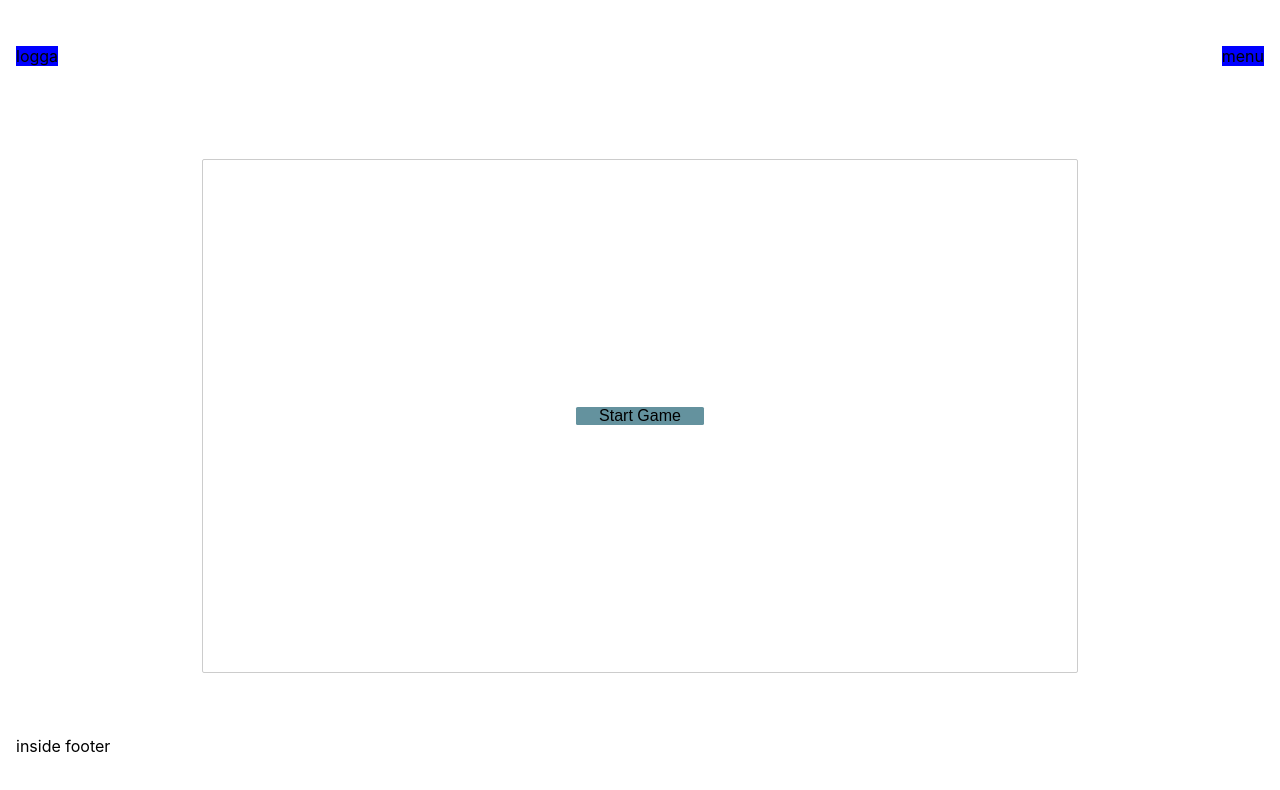
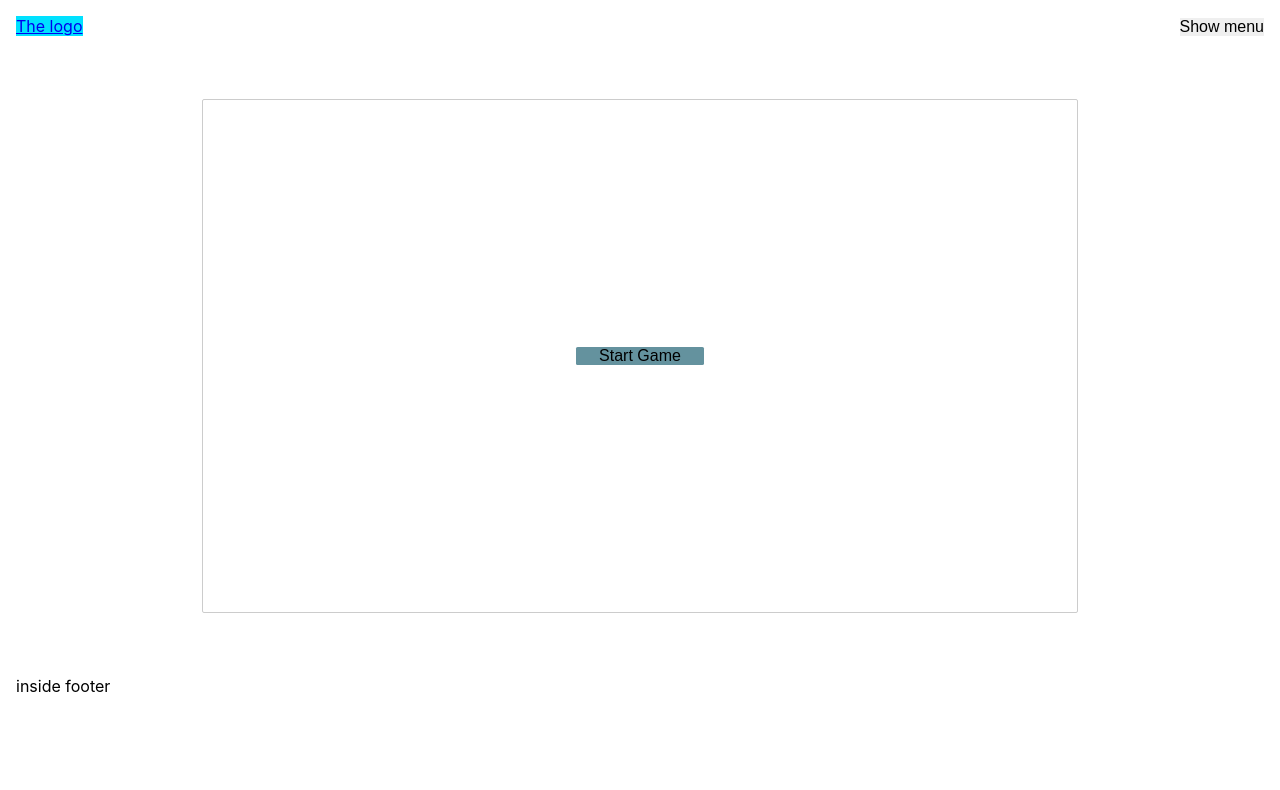
Before and after one commit to D3MOCRAZY/democrazy, a React (Create React App) app: page / in a window 1280 px wide. Shown: the top 790 px of the page. Built offline with nearby package versions, Linux system fonts and the light colour scheme.

Commit message:
the menu

```diff
--- a/src/App.css
+++ b/src/App.css
@@ -40,10 +40,13 @@ button{
 /* Elements inside the Header-class */
 
 .logo{
-  background-color:blue;
+  background-color:rgb(0, 225, 255);
 }
 .menu{
   background-color:blue;
+  font-size: 50px;
+
+
 }
 
 /* Elements inside the Main-class */
--- a/src/components/header.js
+++ b/src/components/header.js
@@ -1,26 +1,76 @@
 import React from 'react';
 
 
+export default class Header extends React.Component {
+
+  constructor() {
+    super();
+
+    this.state = {
+      showMenu: false,
+    }
+    this.showMenu = this.showMenu.bind(this);
+    this.closeMenu = this.closeMenu.bind(this);
+
+  }
+  showMenu(event) {
+    event.preventDefault();
+    // cancela o evento se for cancelavel
+    this.setState({ showMenu: true }, () => {
+      //document.addEventListener('click', this.closeMenu);
+
+    });
+  }
+
+  closeMenu(event) {
+    if (!this.dropdownMenu.contains(event.target)) {
 
 
-export default class Header extends React.Component{
+      this.setState({ showMenu: false }, () => {
+        //document.addEventListener('click', this.closeMenu);
+      });
+    }
+  }
+  render() {
+    return (
+      <div>
 
-    // constructor(props){
-    //   super(props)
-    // }
-    render(){
-      return (
-        <>
         <header className="header">
+
           <div className="logo">
-            logga
+            <div><a href="/">The logo</a></div>
           </div>
-            <div className="menu">
-            menu
+
+
+          <div className="menu1">
+            <button onClick={this.showMenu}>
+              Show menu</button>
           </div>
+
+          {
+            this.state.menu,
+            this.state.showMenu
+              ? (
+
+                <div
+                  className="menu" ref={(element) => {
+                    this.dropdownMenu = element;
+                  }}
+                >
+
+                  <button>menu 1</button>
+                  <button>menu 2</button>
+                  <button>menu 3</button>
+                </div>
+              )
+              : (
+                null
+              )
+          }
         </header>
-        </>
-      )
+
+      </div>
+    );
   }
 
 };
```
Lines whose indentation alone changed are shown as unchanged.
